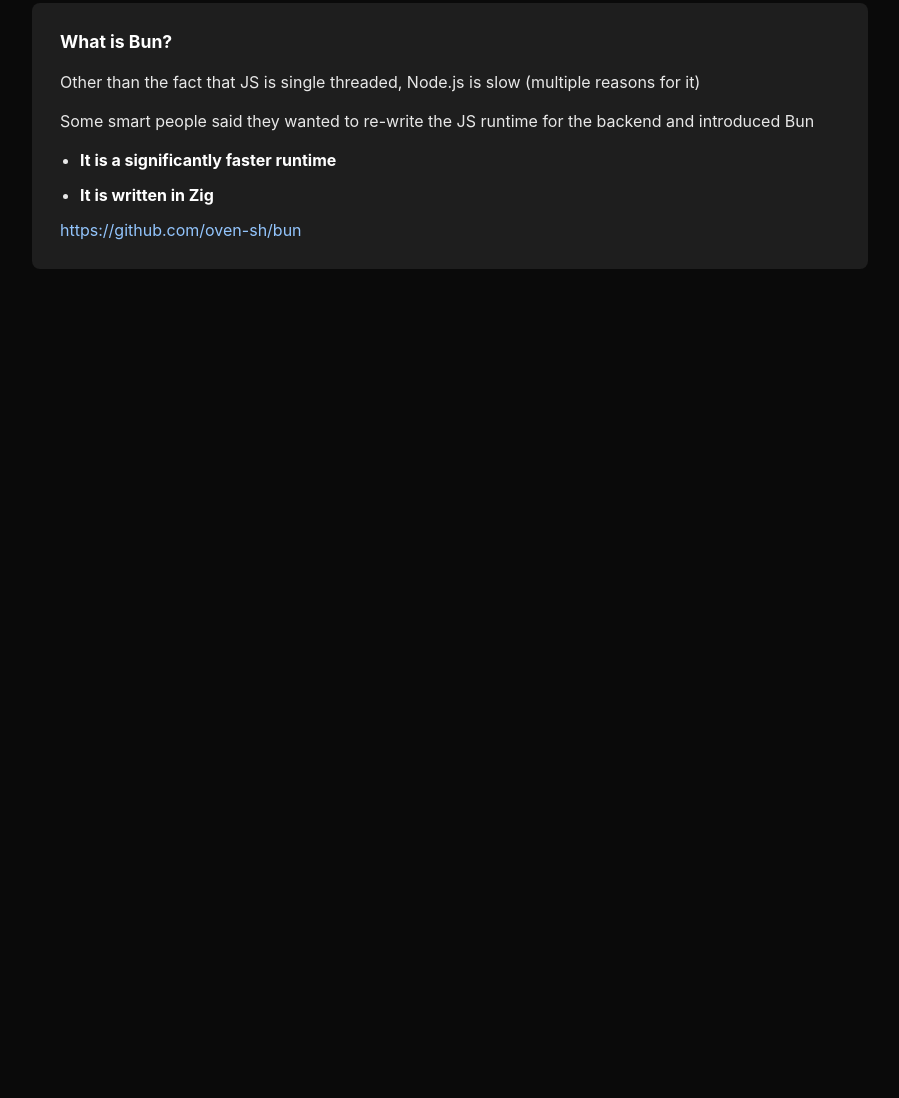
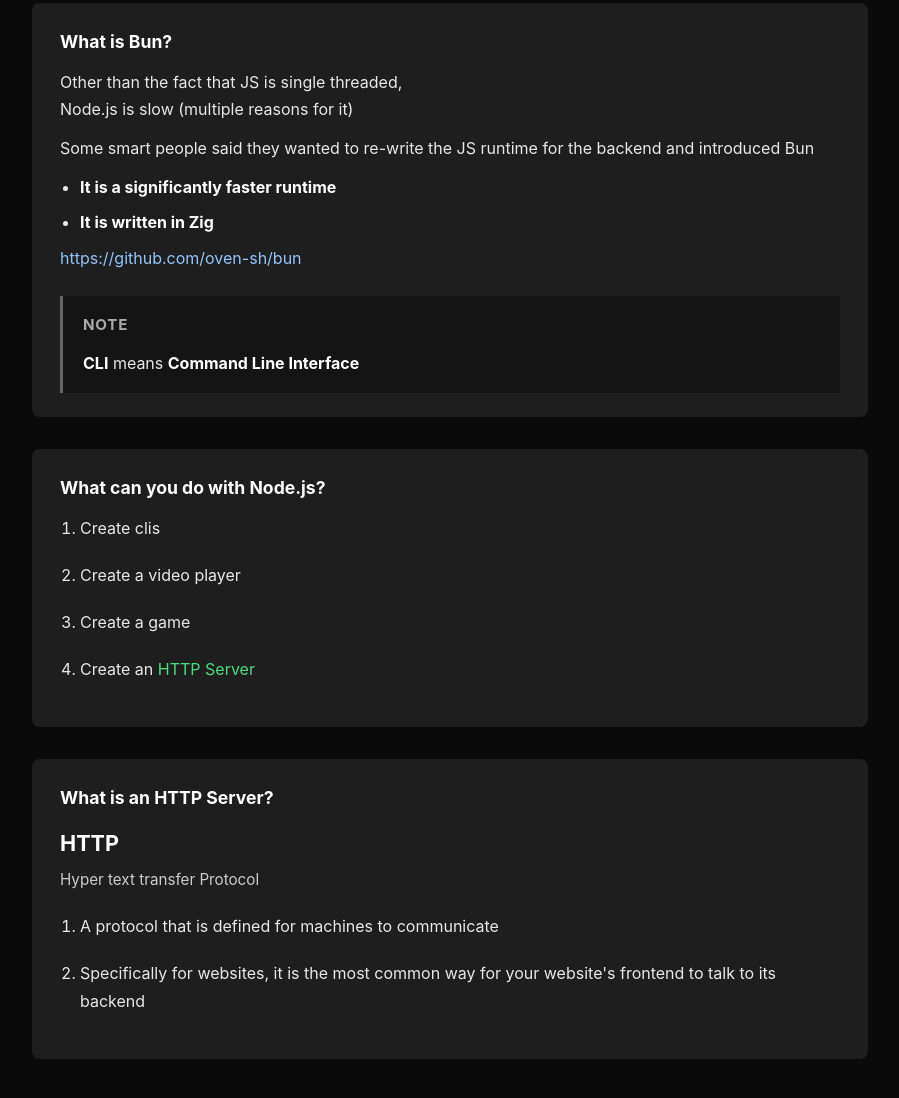
Before and after one commit to ADITYA2178/Notes-of-100-x-dev, a plain HTML site: page Notes2-2.html in a window 1280 px wide. Shown: the part 2259-3357 px from the top of the page, without its empty margins (190-1089 px from the left). Before the commit the page ends 2592 px from the top, so only its background shows below. Drawn offline with Linux system fonts and the light colour scheme.

Commit message:
Add new sections on Node.js capabilities and HTTP Server in Notes2-2.html; introduce new styles for highlighting text and formatting HTTP acronyms in styles.css.

```diff
--- a/Notes2-2.html
+++ b/Notes2-2.html
@@ -125,7 +125,8 @@
   <div class="content-box">
     <h2>What is Bun?</h2>
     <p>
-      Other than the fact that JS is single threaded, Node.js is slow (multiple reasons for it)
+      Other than the fact that JS is single threaded,<br>
+      Node.js is slow (multiple reasons for it)
     </p>
     <p>
       Some smart people said they wanted to re-write the JS runtime for the backend and introduced Bun
@@ -135,6 +136,37 @@
       <li><strong>It is written in Zig</strong></li>
     </ul>
     <a class="engine-url" href="https://github.com/oven-sh/bun" target="_blank" rel="noopener noreferrer">https://github.com/oven-sh/bun</a>
+
+    <div class="annotations">
+      <h3>Note</h3>
+      <p><strong>CLI</strong> means <strong>Command Line Interface</strong></p>
+    </div>
+  </div>
+
+  <!-- Slide 5: What can you do with Node.js? -->
+  <div class="content-box">
+    <h2>What can you do with Node.js?</h2>
+    <ol>
+      <li>Create clis</li>
+      <li>Create a video player</li>
+      <li>Create a game</li>
+      <li>Create an <span class="highlight-text">HTTP Server</span></li>
+    </ol>
+  </div>
+
+  <!-- Slide 6: What is an HTTP Server? -->
+  <div class="content-box">
+    <h2>What is an HTTP Server?</h2>
+
+    <div class="http-acronym">
+      <strong>HTTP</strong>
+      <span>Hyper text transfer Protocol</span>
+    </div>
+
+    <ol>
+      <li>A protocol that is defined for machines to communicate</li>
+      <li>Specifically for websites, it is the most common way for your website's frontend to talk to its backend</li>
+    </ol>
   </div>
 
 </body>
--- a/styles.css
+++ b/styles.css
@@ -35,6 +35,25 @@ h1 {
 
 .topics li.highlight {
   color: #4ade80;
+}
+
+.highlight-text {
+  color: #4ade80;
+}
+
+.http-acronym {
+  margin-bottom: 1.25rem;
+}
+
+.http-acronym strong {
+  display: block;
+  font-size: 1.35rem;
+  margin-bottom: 0.25rem;
+}
+
+.http-acronym span {
+  font-size: 0.95rem;
+  color: #ccc;
 }
 
 .content-box {
```
